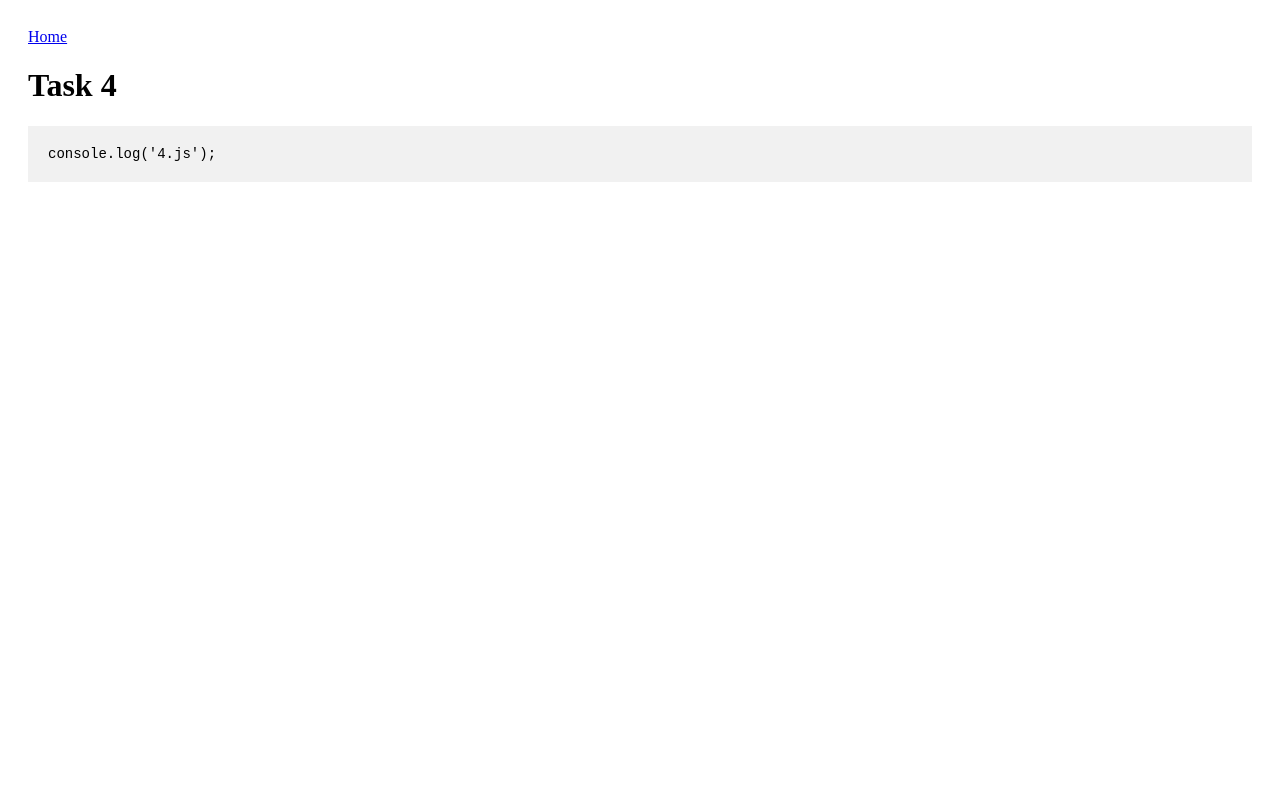
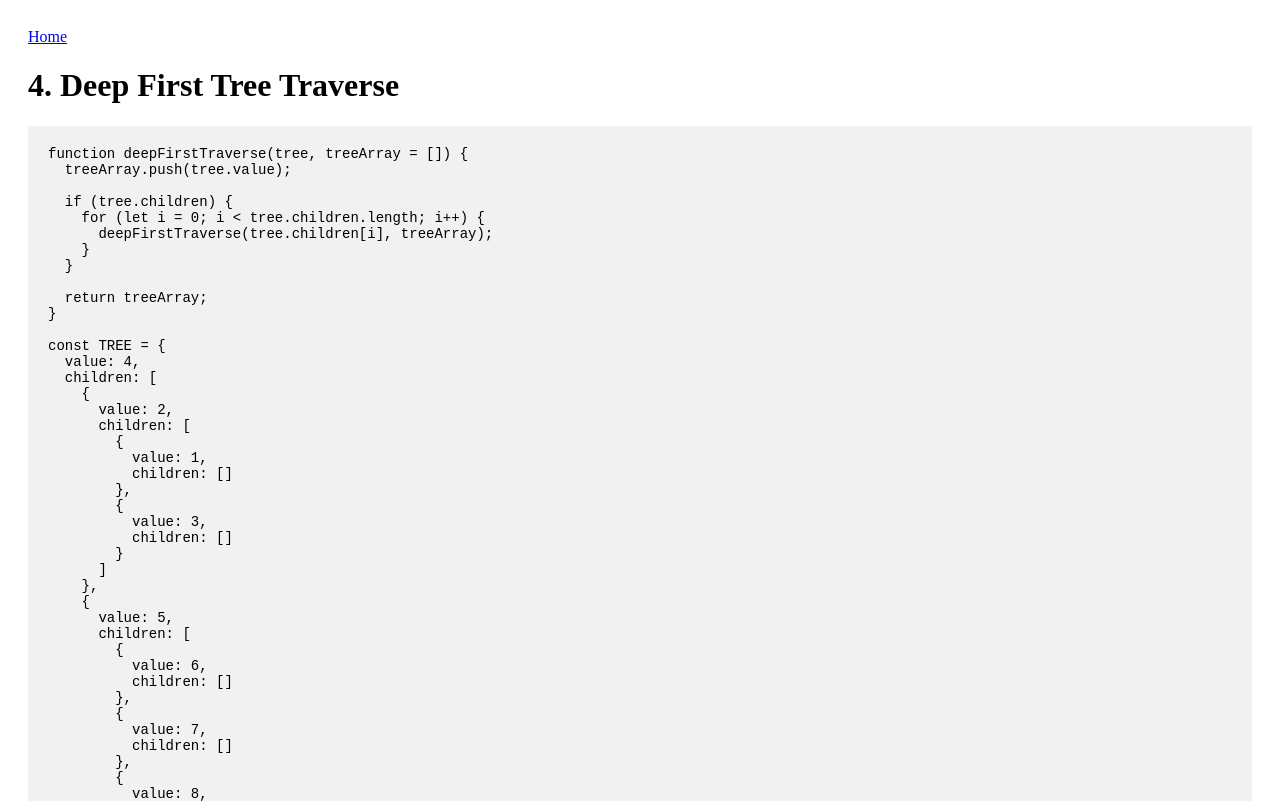
Before and after one commit to YuryDemidov/yandex-shri__algo-hackathon, a website: page src/pages/4.html in a window 1280 px wide. Shown: the top 801 px of the page. Drawn offline with Linux system fonts and the light colour scheme.

Commit message:
Deep first tree traverse

```diff
--- a/src/js/4.js
+++ b/src/js/4.js
@@ -1 +1,49 @@
-console.log('4.js');
+function deepFirstTraverse(tree, treeArray = []) {
+  treeArray.push(tree.value);
+
+  if (tree.children) {
+    for (let i = 0; i < tree.children.length; i++) {
+      deepFirstTraverse(tree.children[i], treeArray);
+    }
+  }
+
+  return treeArray;
+}
+
+const TREE = {
+  value: 4,
+  children: [
+    {
+      value: 2,
+      children: [
+        {
+          value: 1,
+          children: []
+        },
+        {
+          value: 3,
+          children: []
+        }
+      ]
+    },
+    {
+      value: 5,
+      children: [
+        {
+          value: 6,
+          children: []
+        },
+        {
+          value: 7,
+          children: []
+        },
+        {
+          value: 8,
+          children: []
+        }
+      ]
+    }
+  ]
+};
+
+console.log(deepFirstTraverse(TREE));
--- a/src/pages/4.html
+++ b/src/pages/4.html
@@ -4,7 +4,7 @@
     <meta charset="UTF-8">
     <meta name="viewport" content="width=device-width, initial-scale=1.0, maximum-scale=1.0">
     <meta http-equiv="X-UA-Compatible" content="ie=edge">
-    <title>Task 4</title>
+    <title>4. Deep First Tree Traverse</title>
     <style>
       body {
         padding: 20px;
@@ -19,7 +19,7 @@
   </head>
   <body>
     <a href='../index.html'>Home</a>
-    <h1>Task 4</h1>
+    <h1>4. Deep First Tree Traverse</h1>
     <pre id='codeOutput'></pre>
     <script id='taskScript' src='../js/4.js'></script>
     <script src='../js/helper.js'></script>
```
Also changed, not shown: src/index.html (+1 -1 lines).
